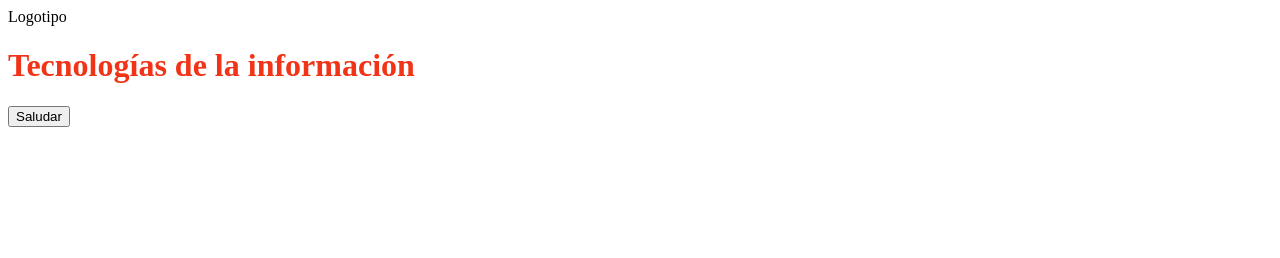
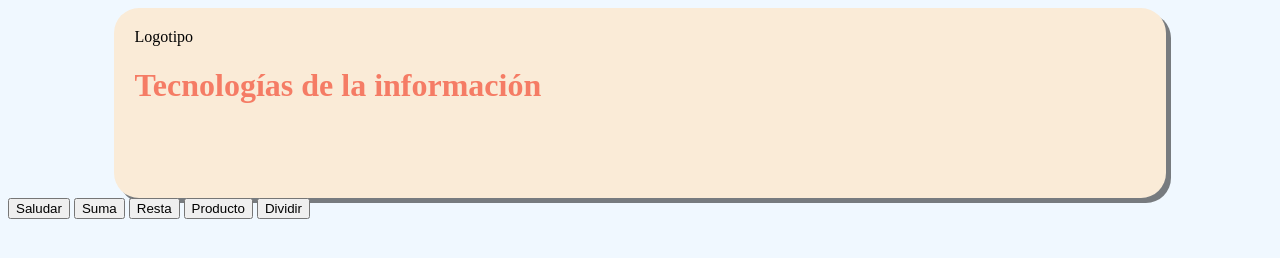
Before and after one commit to MonicaRomero003/SITIO-TI, a plain HTML site: page index.html in a window 1280 px wide. Drawn offline with Linux system fonts and the light colour scheme.

Commit message:
update: se agregaron funciones JS y estilos en CSS

```diff
--- a/CSS/style.css
+++ b/CSS/style.css
@@ -1,3 +1,16 @@
 h1{
-    color: #F13318;
+    color: #f1311898;
 }
+
+body{
+    background-color: aliceblue;
+}
+#encabezado{
+    background-color: antiquewhite;
+    height: 150px;
+    width: 80%;
+    margin: 0 auto;
+    border-radius: 25px;
+    padding: 20px;
+    box-shadow:5px 5px rgba(0,0,0,0.5);
+}
--- a/JS/script.js
+++ b/JS/script.js
@@ -1,3 +1,31 @@
 function saludar(){
     alert("olA cara de b0l4");
 }
+
+function suma(){
+    var valor1= 12;
+    var valor2= 11;
+    var resultado= valor1+valor2;
+    alert("El resultado de la suma de "+valor1+"+"+valor2+" es: "+resultado)
+}
+
+function resta(){
+    var valor1= 12;
+    var valor2= 11;
+    var resultado= valor1-valor2;
+    alert("El resultado de la resta de "+valor1+"-"+valor2+" es: "+resultado)
+}
+
+function producto(){
+    var valor1= 5;
+    var valor2= 5;
+    var resultado= valor1*valor2;
+    alert("El resultado del producto de "+valor1+"*"+valor2+" es: "+resultado)
+}
+
+function dividir(){
+    var valor1= 10;
+    var valor2= 5;
+    var resultado= valor1/valor2;
+    alert("El resultado de divir "+valor1+"/"+valor2+" es: "+resultado)
+}
--- a/index.html
+++ b/index.html
@@ -7,11 +7,15 @@
     <link rel="stylesheet" href="CSS/style.css">
 </head>
 <body>
-    <div>
-        <div>Logotipo</div>
-        <div><h1>Tecnologías de la información</h1></div>
+    <div id="encabezado">
+        <div id="logo">Logotipo</div>
+        <div id="titulo"><h1>Tecnologías de la información</h1></div>
     </div>
     <button onclick="saludar()"> Saludar </button>
+    <button onclick="suma()">Suma </button>
+    <button onclick="resta()">Resta </button>
+    <button onclick="producto()">Producto </button>
+    <button onclick="dividir()">Dividir </button>
     <script src="JS/script.js"></script>
 </body>
 </html>
```
